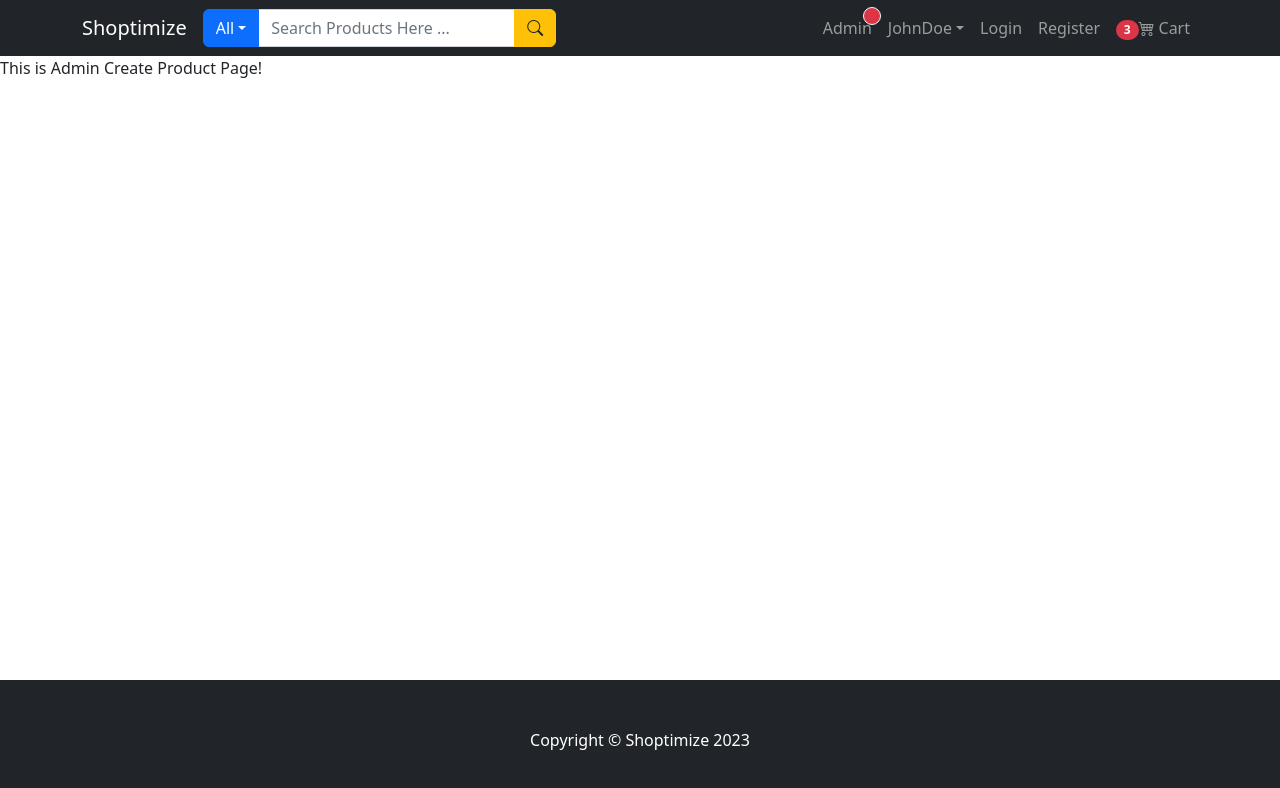
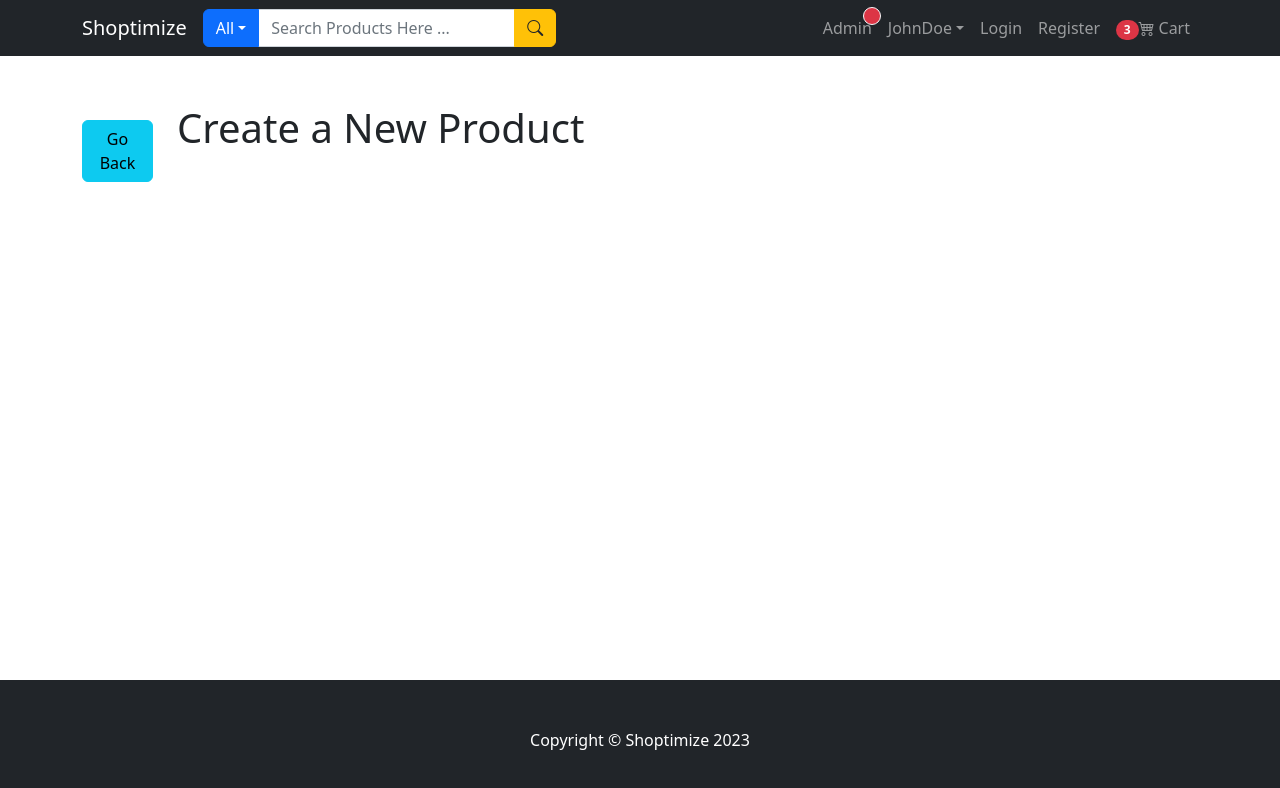
Before and after one commit to ShanchaiZ/MERN-ecommerce, a React (Create React App) app in the folder frontend/: page /admin/create-new-product in a window 1280 px wide. Shown: the top 788 px of the page. Built offline with nearby package versions, Linux system fonts and the light colour scheme.

Commit message:
on admin create a new product page, added a button and a header of create a new product in a justified orientation

```diff
--- a/frontend/src/pages/admin/AdminCreateProductPage.js
+++ b/frontend/src/pages/admin/AdminCreateProductPage.js
@@ -1,5 +1,22 @@
+import { Container, Row, Col } from "react-bootstrap";
+import { Link } from "react-router-dom";
+
 const AdminCreateProductPage = () => {
-    return <p>This is Admin Create Product Page!</p>
+    return (
+        <Container className="justified-content-md-content mt-5">
+            <Row>
+                {/* Go Back to Admin Products button */}
+                <Col md={1}>
+                    <Link to="/admin/products" className="btn btn-info my-3">Go Back </Link>
+                </Col>
+
+                {/* Create a New Product */}
+                <Col md={6}>
+                    <h1>Create a New Product</h1>
+                </Col>
+            </Row>
+        </Container>
+    )
 };
 
 export default AdminCreateProductPage;
```
